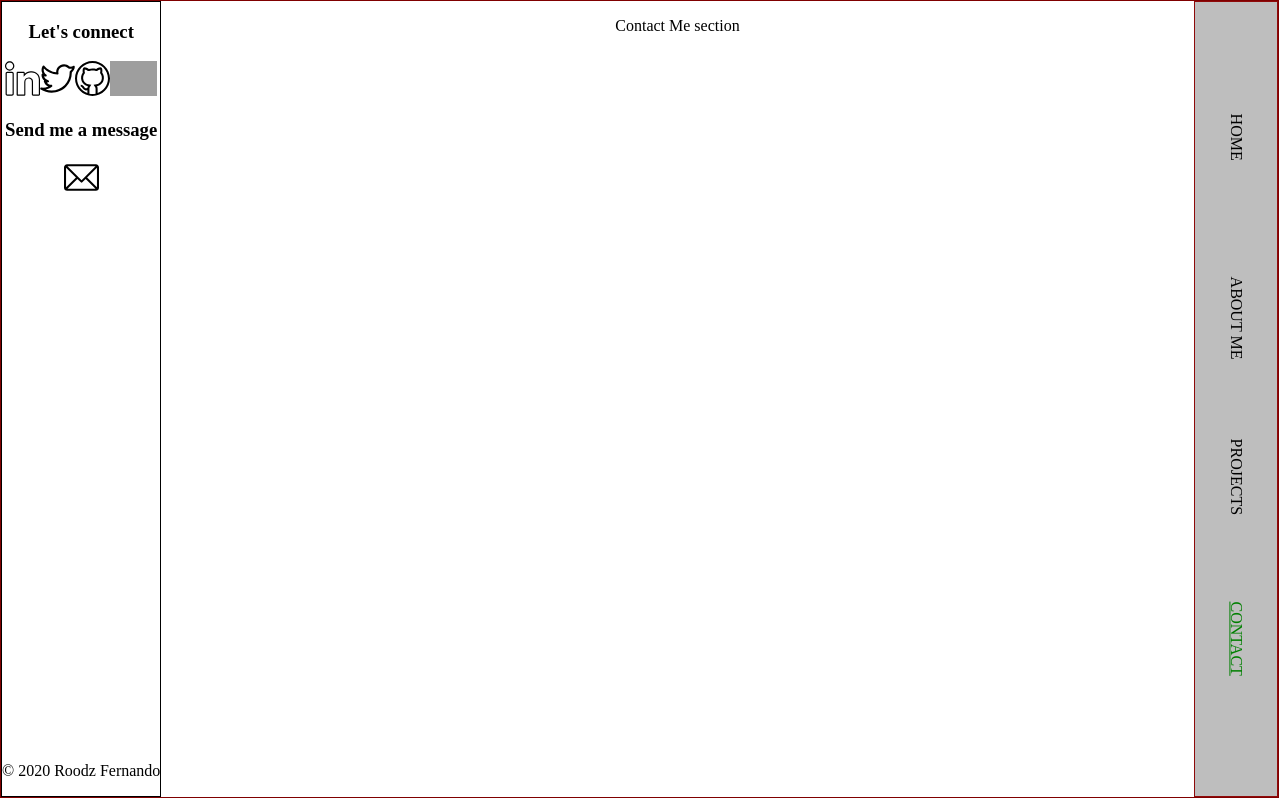
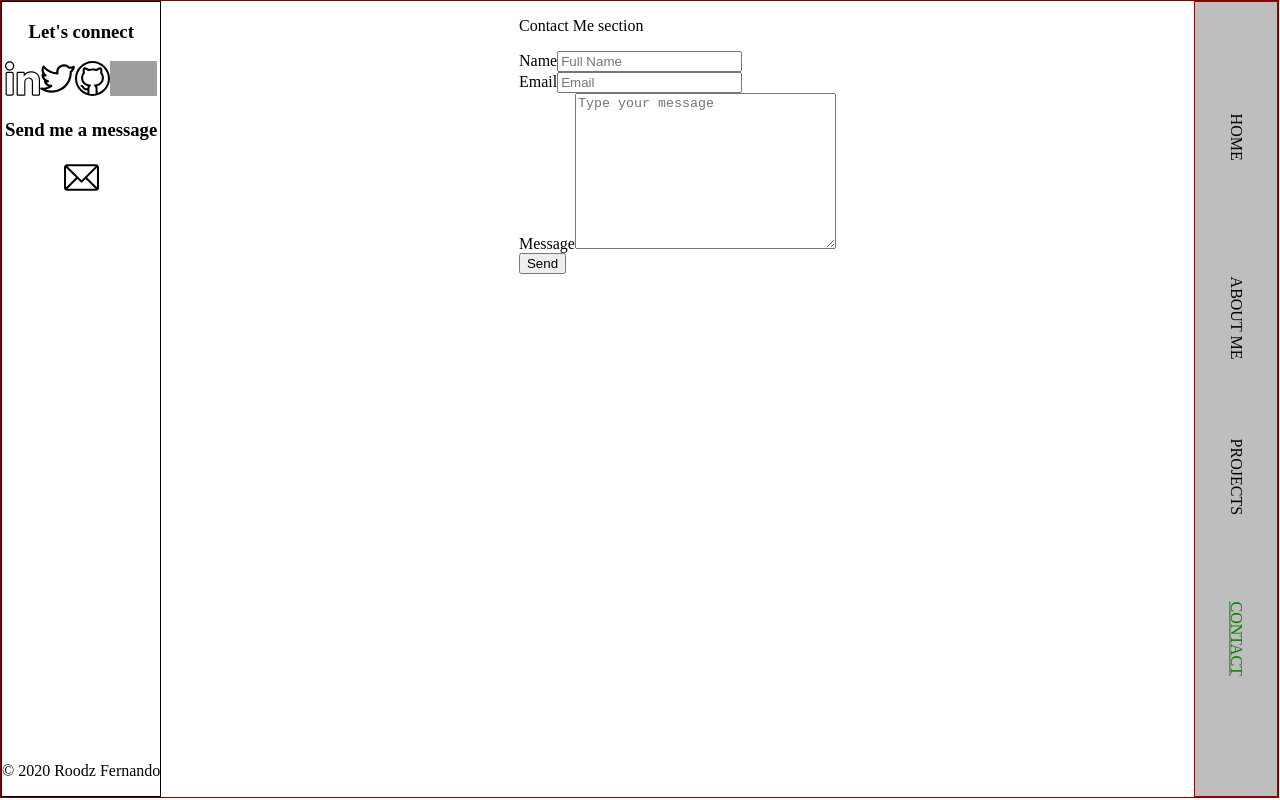
Before and after one commit to RoodzFernando/RoodzFernando.github.io, a React (Create React App) app: page /contact in a window 1280 px wide. Built offline with nearby package versions, Linux system fonts and the light colour scheme; grey boxes are pictures that could not be loaded.

Commit message:
Add the contact form and install emailjs

```diff
--- a/package.json
+++ b/package.json
@@ -7,6 +7,7 @@
     "@testing-library/react": "^11.1.0",
     "@testing-library/user-event": "^12.1.10",
     "axios": "^0.21.0",
+    "emailjs-com": "^2.6.4",
     "node-sass": "^4.14.1",
     "react": "^17.0.1",
     "react-dom": "^17.0.1",
--- a/src/components/Contact.js
+++ b/src/components/Contact.js
@@ -1,8 +1,50 @@
-import React from 'react'
+import{ init, emailjs } from 'emailjs-com';
+import React, { useState } from 'react'
+init("user_DP6MP9QTuR99lXDoMUXCK");
 
 function Contact() {
+    const [userInput, setUserInput] = useState()
+    const handleChange = event => {
+        const {name, value} = event.target
+        setUserInput({
+            ...userInput,
+            [name]: value
+        })
+    }
+
+    const handleSubmit = event => {
+        event.preventDefault()
+        // console.log(userInput)
+        // this.contact_number.value = Math.random() * 100000 | 0;
+                // these IDs from the previous steps
+                emailjs.sendForm('outlook', 'contact_form', event.target)
+                    .then(function() {
+                        console.log('SUCCESS!');
+                    }, function(error) {
+                        console.log('FAILED...', error);
+                    });
+    }
     return (
-        <p>Contact Me section</p>
+        <div className="contact-page">
+            <p>Contact Me section</p>
+            <form id="contact_form" onSubmit={handleSubmit}>
+                <div className="name-section inputs">
+                    <label htmlFor="name">Name</label>
+                    <input onChange={handleChange} type="text" placeholder="Full Name"  id="name" name="name"/>
+                </div>
+
+                <div className="email-section inputs">
+                    <label htmlFor="email">Email</label>
+                    <input onChange={handleChange} type="email" placeholder="Email"  id="email" name="email"/>
+                </div>
+
+                <div className="msg-section inputs">
+                    <label htmlFor="message">Message</label>
+                    <textarea onChange={handleChange} name="message" id="message" cols="30" rows="10" placeholder="Type your message"></textarea>
+                </div>
+                <button onClick={handleSubmit}>Send</button>
+            </form>
+        </div>
     )
 }
 
```
Also changed, not shown: 2 other files (tests, documents, lock files or other folders).
